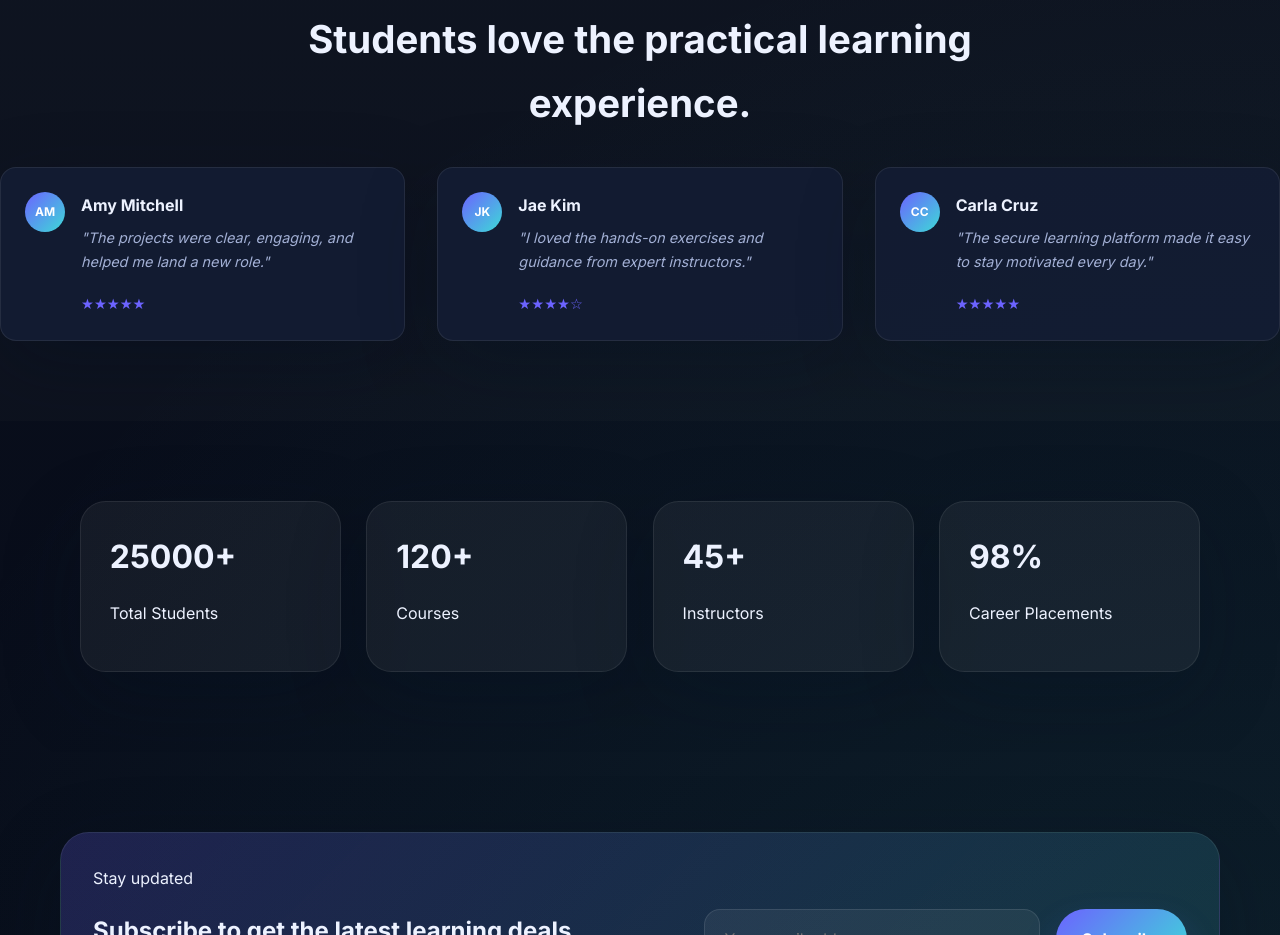
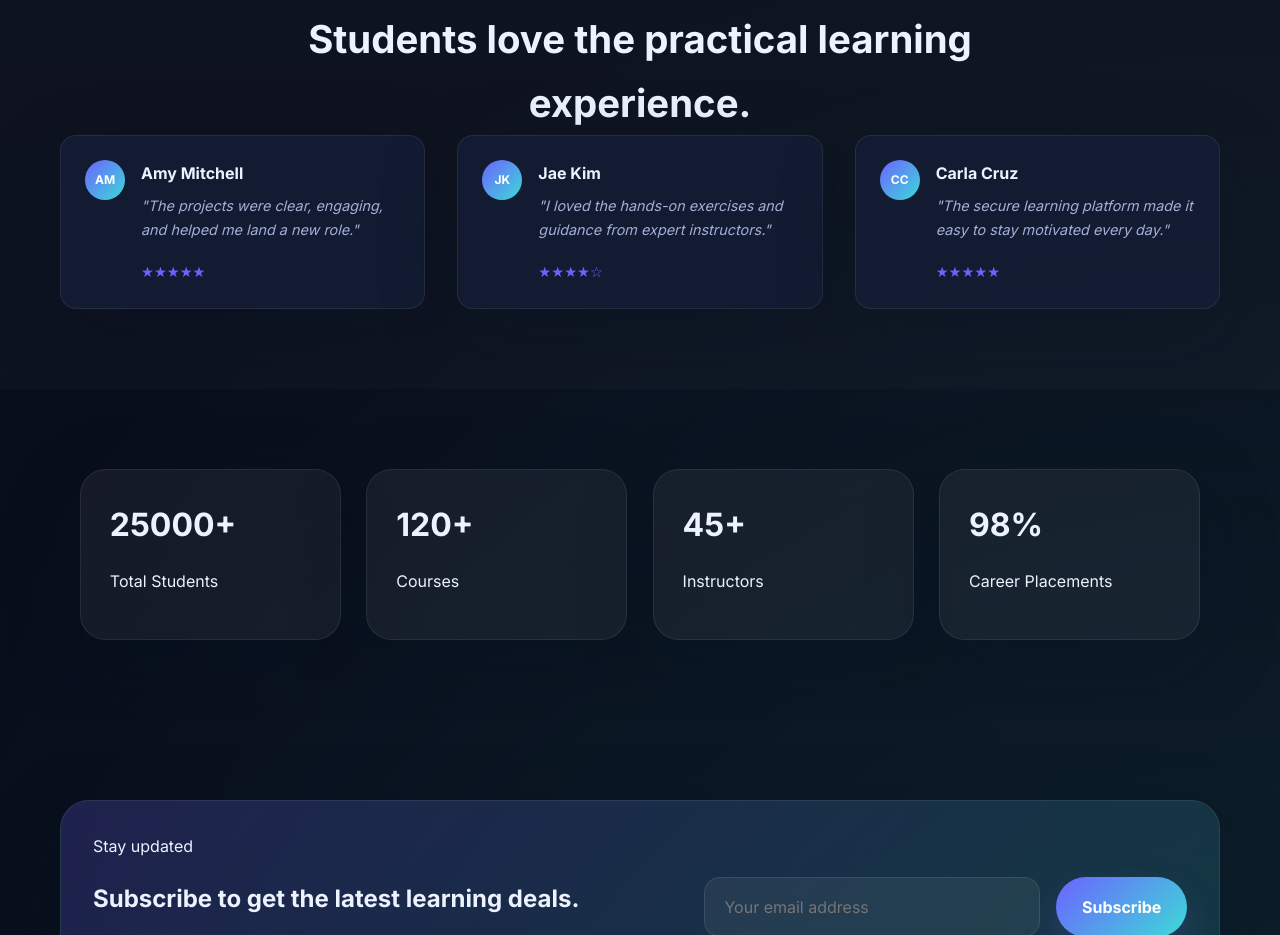
Before and after one commit to ajay-7078/StudyWave, a plain HTML site: page index.html in a window 1280 px wide. Shown: the part 3300-4235 px from the top of the page. Drawn offline with Linux system fonts and the light colour scheme.

Commit message:
code update

```diff
--- a/style.css
+++ b/style.css
@@ -1305,6 +1305,8 @@ button {
   grid-template-columns: repeat(3, 1fr);
   gap: 2rem;
   margin-top: 2rem;
+  max-width: 1160px;
+  margin: 0 auto;
 }
 
 .review-card {
```
